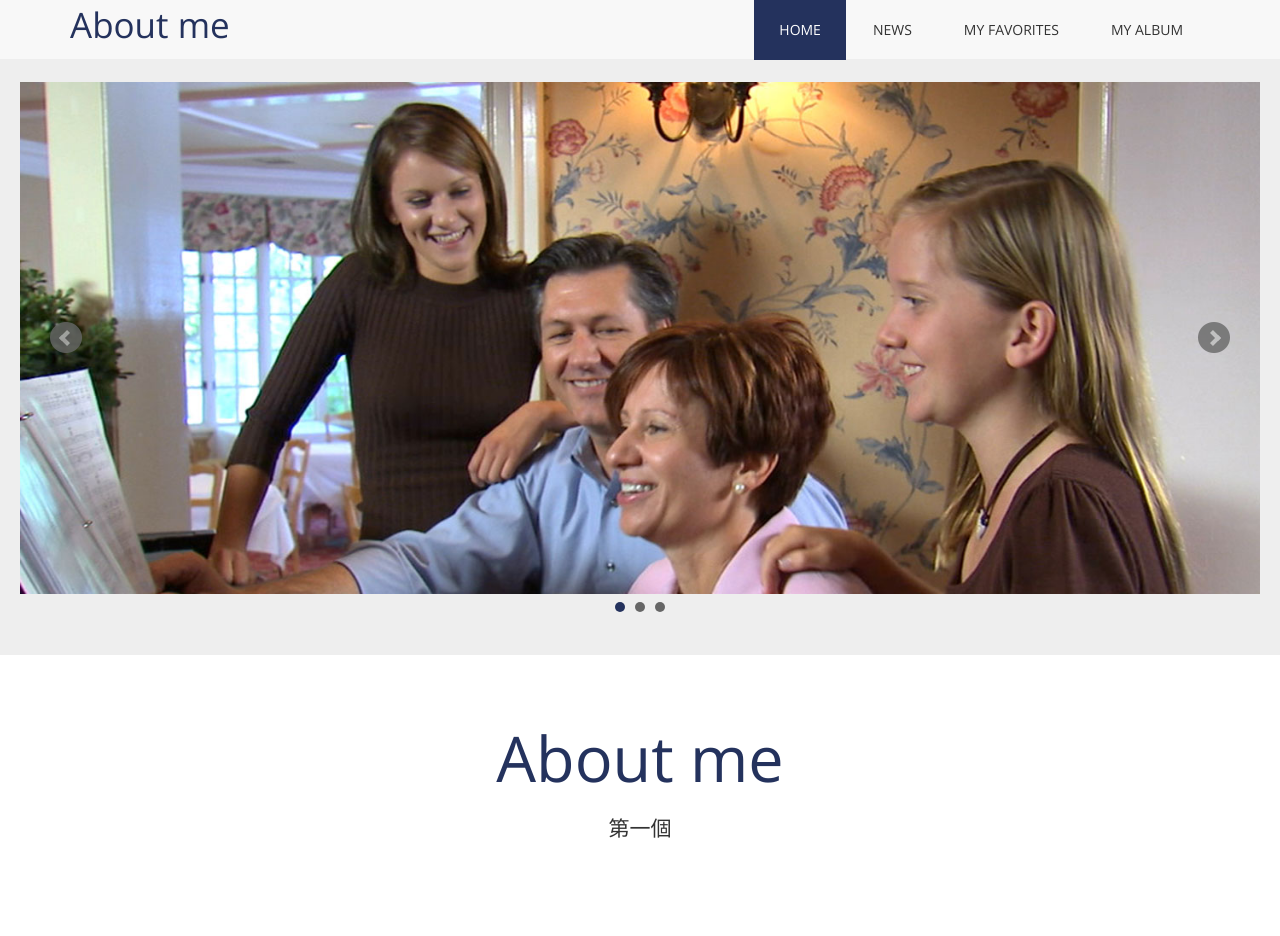
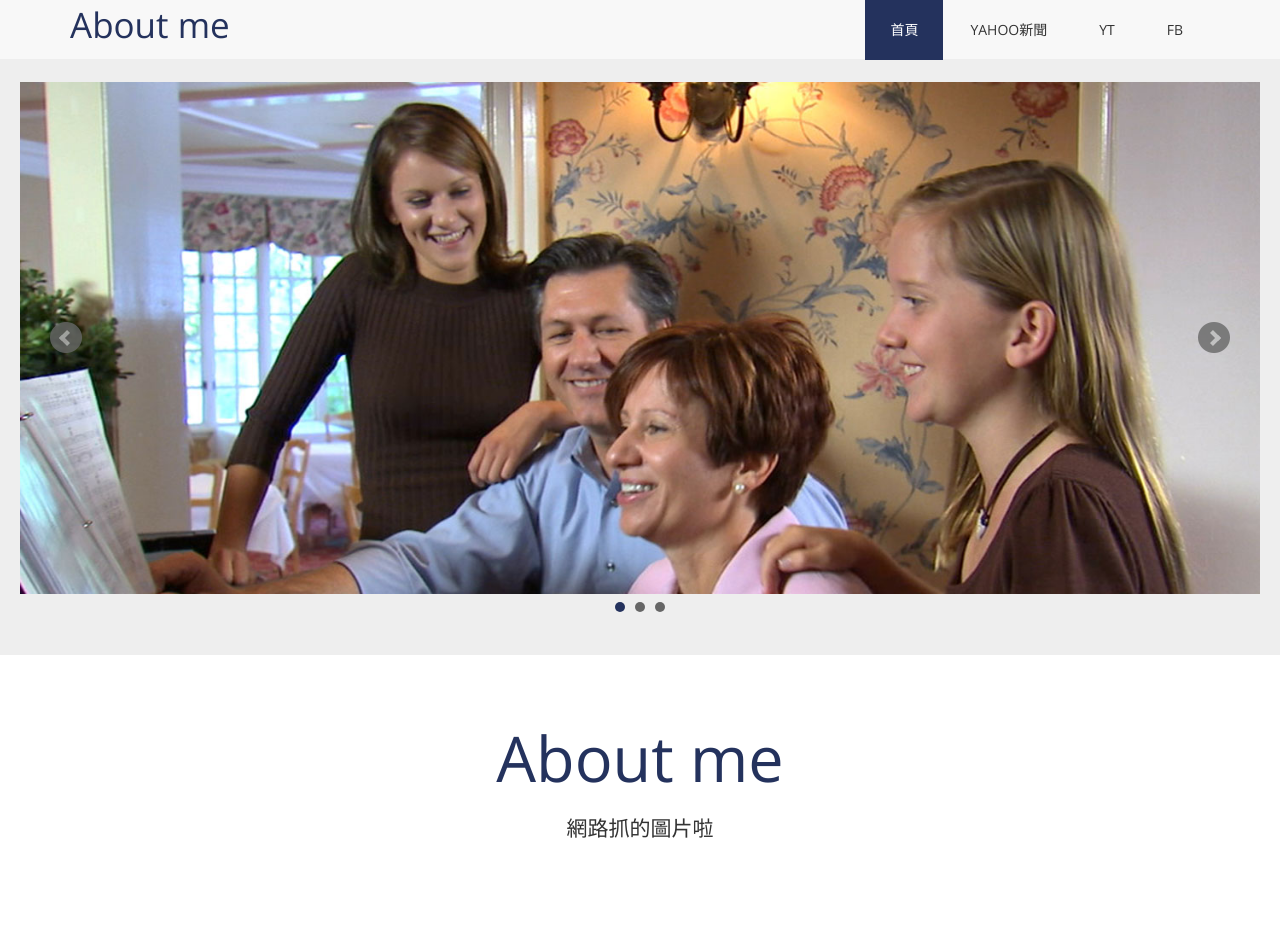
Before and after one commit to Xi-Zhen/Xi-Zhen.github.io, a plain HTML site: page index.html in a window 1280 px wide. Shown: the top 936 px of the page. Drawn offline with nearby package versions, Linux system fonts and the light colour scheme.

Commit message:
Add files via upload

```diff
--- a/index.html
+++ b/index.html
@@ -4,7 +4,7 @@
     <meta charset="utf-8">
     <meta http-equiv="X-UA-Compatible" content="IE=edge">
     <meta name="viewport" content="width=device-width, initial-scale=1">
-    <title>About me 第五週作業</title>
+    <title>XIZHEN範例網站</title>
 
     <!-- Bootstrap -->
     <link href="css/bootstrap.min.css" rel="stylesheet">
@@ -35,10 +35,10 @@
 			<div class="navbar-collapse collapse" style="font-family:Microsoft JhengHei 25px">
 				<div class="menu">
 					<ul class="nav nav-tabs" role="tablist">
-						<li role="presentation" class="active"><a href="index.html">Home</a></li>
-						<li role="presentation"><a href="https://tw.yahoo.com/news">News</a></li>
-						<li role="presentation"><a href="http://xxx.xxx.xxx.xxx/xxxx">My Favorites</a></li>
-						<li role="presentation"><a href="http://xxx.xxx.xxx.xxx/xxx">My Album</a></li>
+						<li role="presentation" class="active"><a href="index.html">首頁</a></li>
+						<li role="presentation"><a href="https://tw.yahoo.com/news">Yahoo新聞</a></li>
+						<li role="presentation"><a href="https://www.youtube.com/?gl=TW&hl=zh-TW">YT</a></li>
+						<li role="presentation"><a href="https://www.facebook.com/">FB</a></li>
 					</ul>
 				</div>
 			</div>
@@ -59,7 +59,7 @@
 	<div class="jumbotron">
 		<h1>About me</h1>
 		<p>
-		第一個
+		網路抓的圖片啦
 		</p>
 	</div>
 
```
